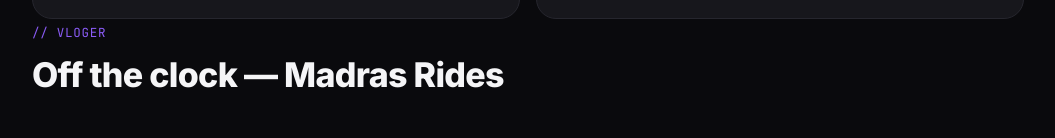
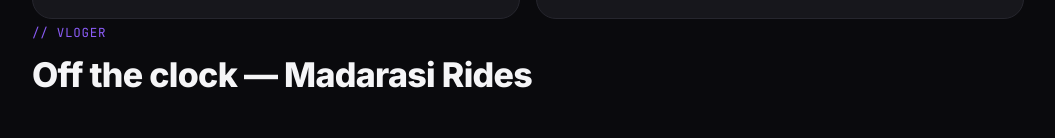
Before and after one commit to cxentric/seeni_portfolio, a plain HTML site: page index.html in a window 1280 px wide. Shown: the part 3489-3627 px from the top of the page, without its empty margins (112-1167 px from the left). Drawn offline with Linux system fonts and the light colour scheme.

Commit message:
Name change
Insta page changes

```diff
--- a/index.html
+++ b/index.html
@@ -623,7 +623,7 @@ profile.jpg
   <section id="vloger" class="wrap reveal">
     <div class="section-head">
       <span class="eyebrow">// VLOGER</span>
-      <h2>Off the clock — Madras Rides</h2>
+      <h2>Off the clock — Madarasi Rides</h2>
     </div>
     <div class="card vloger-card">
       <div class="vloger-frame-wrap">
```
